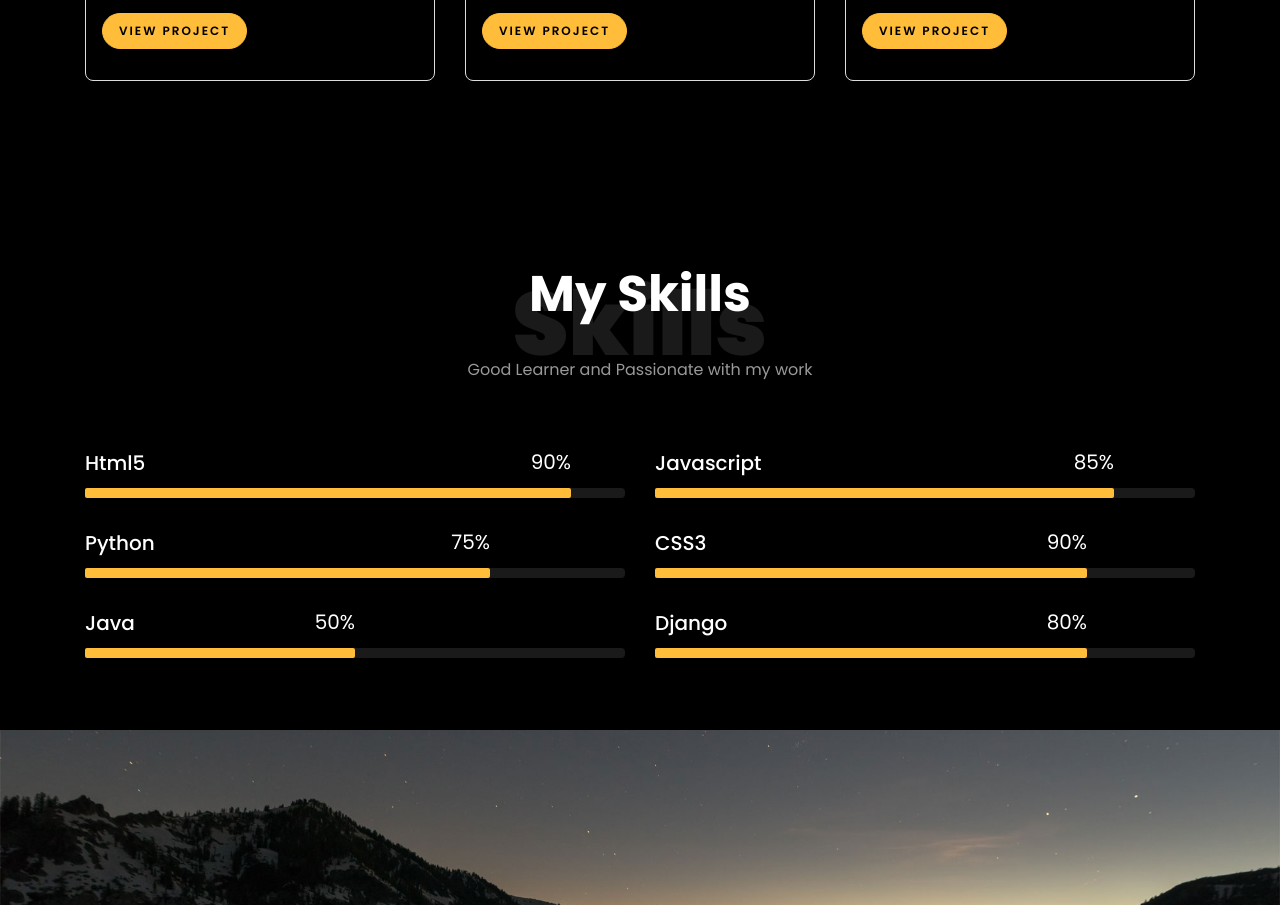
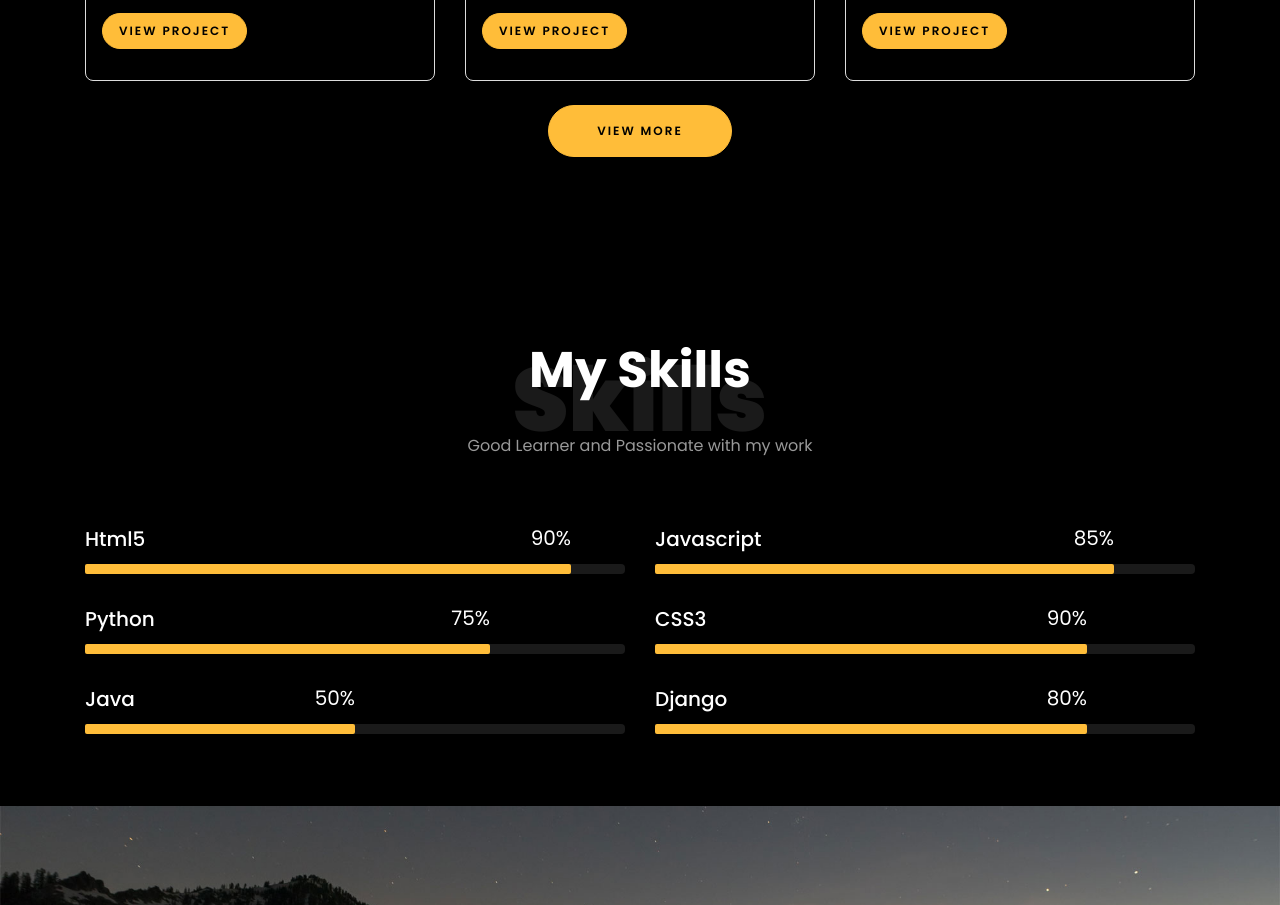
Before and after one commit to nasirmalek/Portfolio, a plain HTML site: page index.html in a window 1280 px wide. Shown: the part 2102-3007 px from the top of the page. Drawn offline with Linux system fonts and the light colour scheme; files whose address does not match are found by name.

Commit message:
chore: Add "View More" button to project section

```diff
--- a/index.html
+++ b/index.html
@@ -158,6 +158,11 @@
 							<p><a href="https://github.com/nasirmalek/chat-app" class="btn btn-primary py-2 px-3">View Project</a></p>
 						</div>
 					</div>
+				</div>
+			</div>
+			<div class="row justify-content-center mt-4">
+				<div class="col-md-12 text-center">
+					<a href="https://github.com/nasirmalek" class="btn btn-primary py-3 px-5">View More</a>
 				</div>
 			</div>
 		</div>
```
